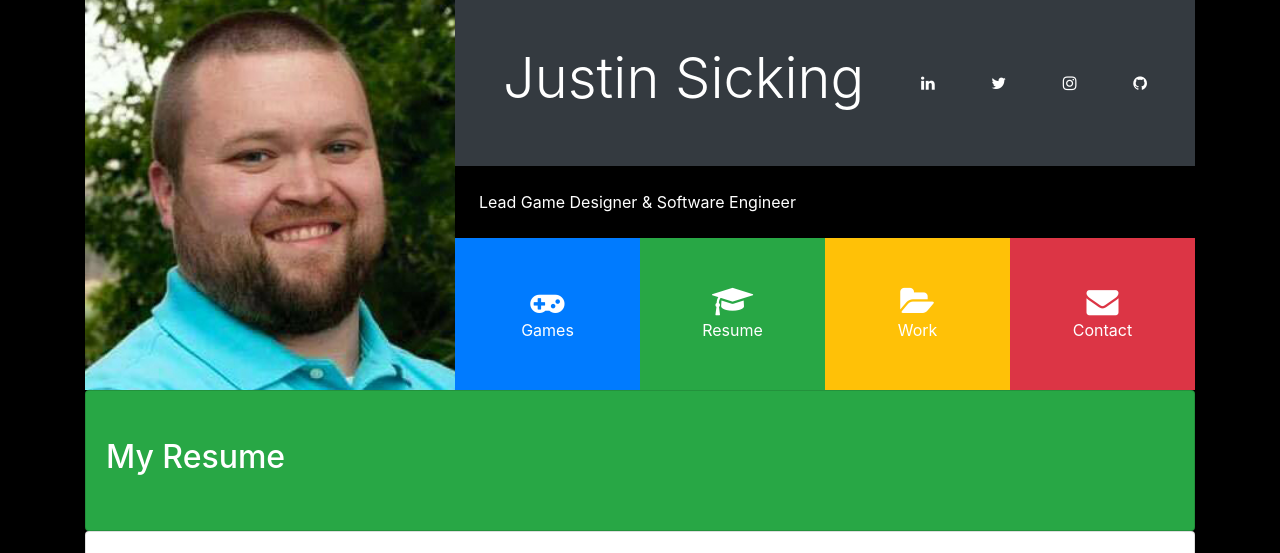
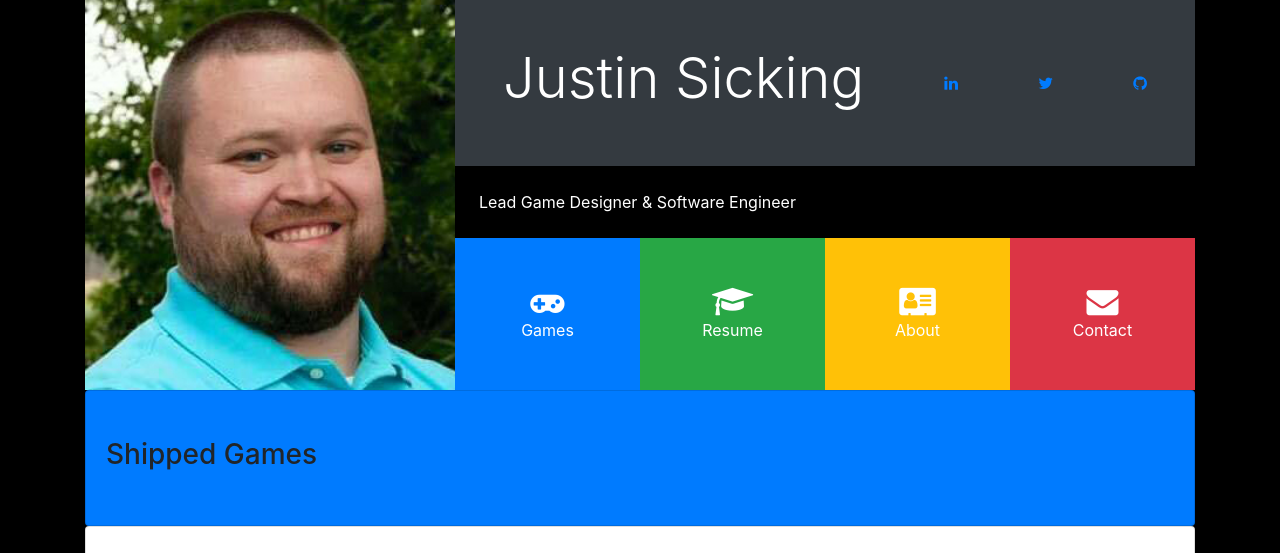
Before and after one commit to Jablestein/portfolio, a website: page src/index.html in a window 1280 px wide. Shown: the top 553 px of the page. Drawn offline with Linux system fonts and the light colour scheme; some packages are replaced by stand-ins of ours; a script that the page names is missing.

Commit message:
Updated index to show Games section first

```diff
--- a/src/index.html
+++ b/src/index.html
@@ -22,10 +22,22 @@
             <div class="p-5 bg-dark text-white">
               <div class="name d-flex flex-row justify-content-between align-items-center">
                 <h1 class="display-4">Justin Sicking</h1>
-                <div><i class="fa fa-linkedin"></i></div>
-                <div><i class="fa fa-twitter"></i></div>
-                <div><i class="fa fa-instagram"></i></div>
-                <div><i class="fa fa-github"></i></div>
+
+                <div>
+                    <a href="https://www.linkedin.com/in/justinsicking/">
+                        <i class="fa fa-linkedin"></i>
+                    </a>
+                </div>
+                <div>
+                    <a href="https://twitter.com/thejables">
+                        <i class="fa fa-twitter"></i>
+                    </a>
+                </div>
+                <div>
+                    <a href="https://github.com/Jablestein">
+                        <i class="fa fa-github"></i>
+                    </a>
+                </div>
               </div>
             </div>
 
@@ -41,8 +53,8 @@
                 <div class="port-item p-4 bg-success" data-toggle="collapse" data-target="#resume">
                   <i class="fa fa-graduation-cap d-block"></i> Resume
                 </div>
-                <div class="port-item p-4 bg-warning" data-toggle="collapse" data-target="#work">
-                  <i class="fa fa-folder-open d-block"></i> Work
+                <div class="port-item p-4 bg-warning" data-toggle="collapse" data-target="#about">
+                  <i class="fa fa-address-card  d-block"></i> About
                 </div>
                 <div class="port-item p-4 bg-danger" data-toggle="collapse" data-target="#contact">
                   <i class="fa fa-envelope d-block"></i> Contact
@@ -55,7 +67,7 @@
     </header>
 
     <!-- Games -->
-    <div id="games" class="collapse">
+    <div id="games" class="collapse show">
         <div class="card card-body bg-primary py-5">
             <h3>Shipped Games</h3>
             <!-- <p class="card-text">consectetur adipisicing elit. Dolorum nulla et, modi harum hic deserunt.</p> -->
@@ -222,7 +234,7 @@
     </div> -->
 
     <!-- Resume -->
-    <div id="resume" class="collapse show">
+    <div id="resume" class="collapse">
         <div class="card card-body bg-success text-white py-5">
             <h2>My Resume</h2>
         </div>
@@ -323,8 +335,8 @@
         </div>
     </div>
 
-    <!-- Work -->
-    <div id="work" class="collapse">
+    <!-- Original Work -->
+    <!-- <div id="work" class="collapse">
         <div class="card card-body bg-warning py-5">
             <h3>My Portfolio</h3>
             <p class="card-text">consectetur adipisicing elit. Dolorum nulla et, modi harum hic deserunt.</p>
@@ -378,6 +390,19 @@
                     </a>
                 </div>
             </div>
+        </div>
+    </div> -->
+
+    <!-- About -->
+    <div id="about" class="collapse">
+        <div class="card card-body bg-warning py-5">
+            <h3>Hi there. I'm Justin.</h3>
+            <p class="card-text">consectetur adipisicing elit. Dolorum nulla et, modi harum hic deserunt.</p>
+        </div>
+        <div class="card card-body py-5">
+            <h3>What have I built?</h3>
+            <p class="card-text">consectetur adipisicing elit. Dolorum nulla et, modi harum hic deserunt.</p>
+
         </div>
     </div>
 
```
